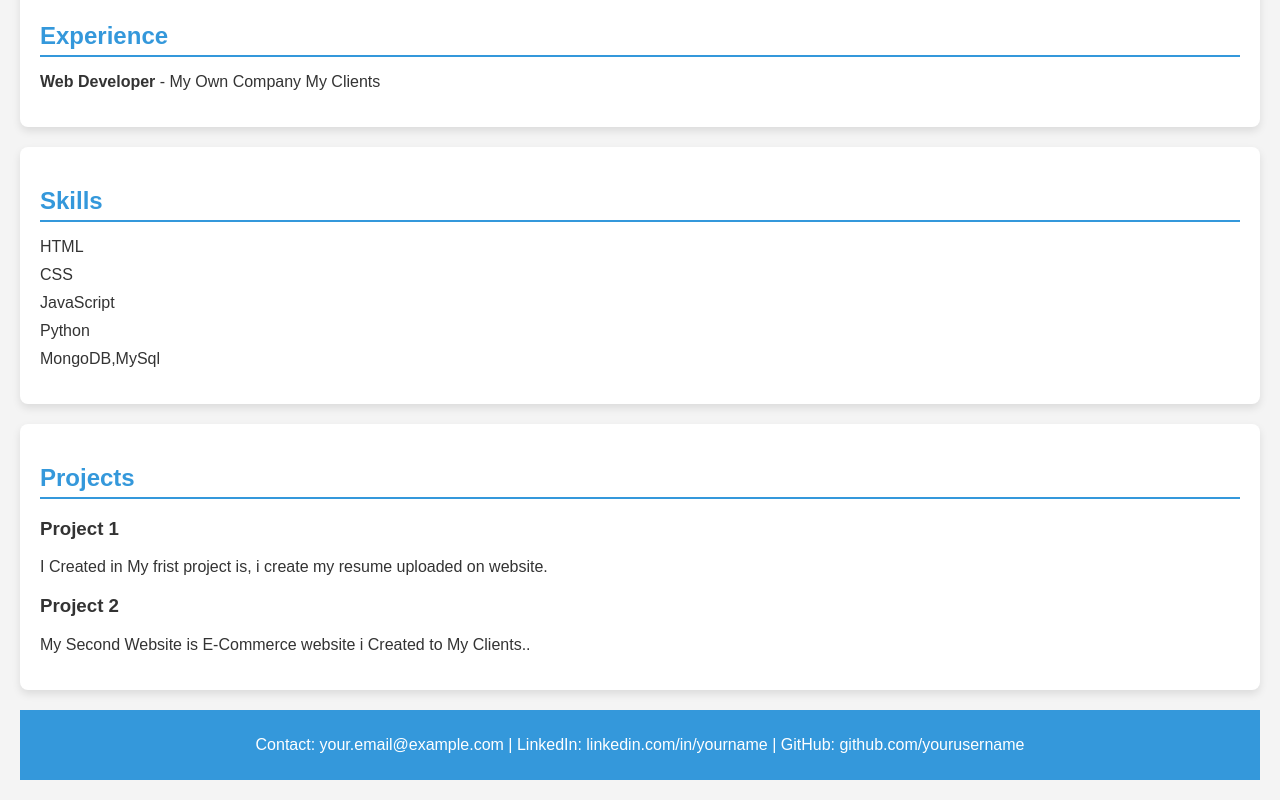
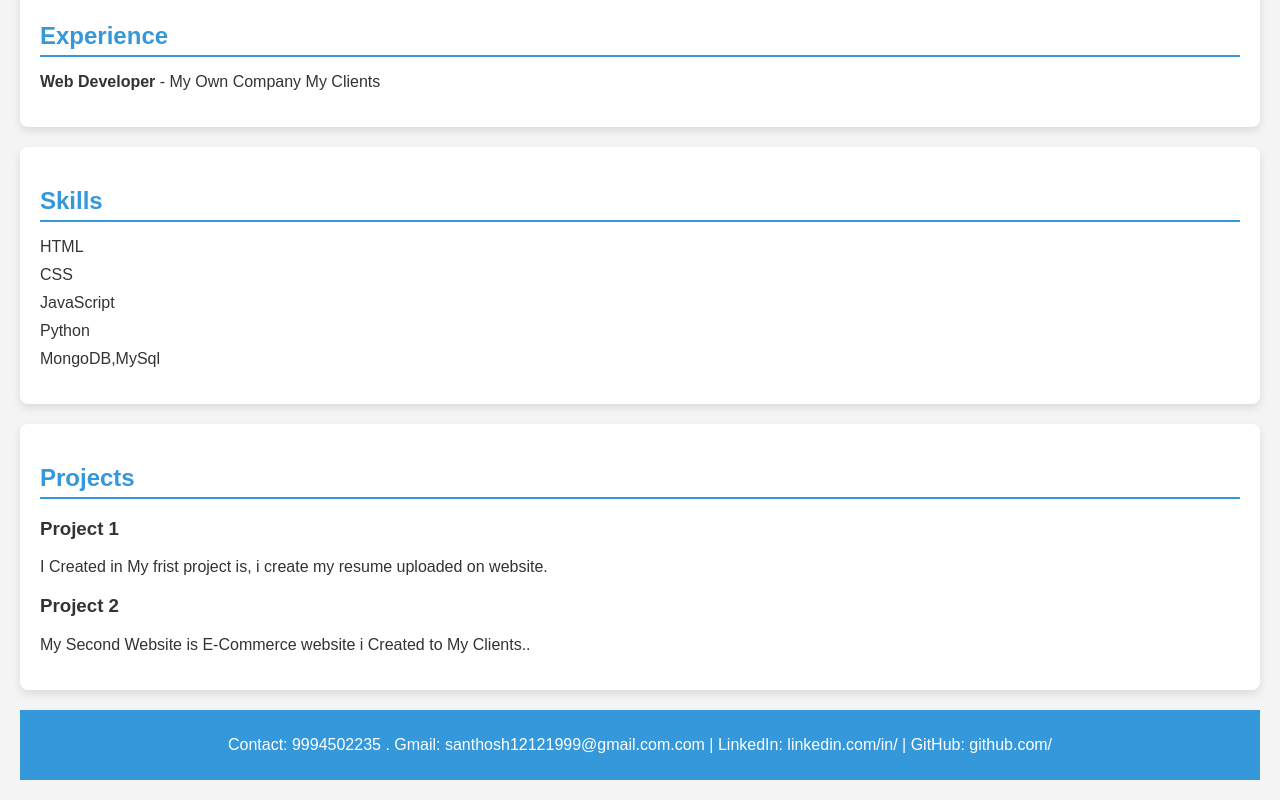
Before and after one commit to santhosh-1212/santhosh-1212.github.io, a plain HTML site: page index.html in a window 1280 px wide. Shown: the part 674-1474 px from the top of the page. Drawn offline with Linux system fonts and the light colour scheme.

Commit message:
Update index.html

```diff
--- a/index.html
+++ b/index.html
@@ -136,7 +136,7 @@
     </section>
 
     <footer>
-        <p>Contact: your.email@example.com | LinkedIn: linkedin.com/in/yourname | GitHub: github.com/yourusername</p>
+        <p>Contact: 9994502235 . Gmail: santhosh12121999@gmail.com.com | LinkedIn: linkedin.com/in/ | GitHub: github.com/</p>
     </footer>
 
 </body>
```
